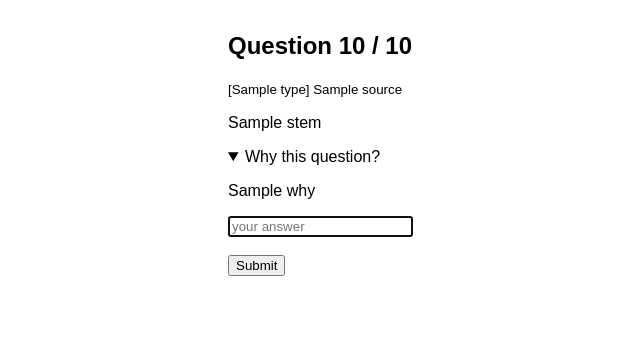
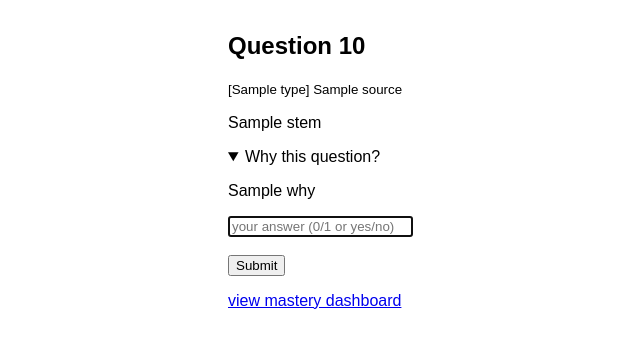
Before and after one commit to wutangrepo/adaptive-tutor, a FastAPI app: template app/templates/quiz.html in a window 1280 px wide. Shown: the top 348 px of the page, without its empty margins (92-732 px from the left). Run offline with FastAPI, Linux system fonts and the light colour scheme; the template is opened without the code that fills it: most values are stand-ins (such as "Sample title", 1, 10 or a date in 2020).

Commit message:
fix web template for quiz showing and add one option dashboard link in done

```diff
--- a/app/templates/done.html
+++ b/app/templates/done.html
@@ -4,4 +4,5 @@
   <h2>🎉 That's all the items for now.</h2>
   <p>Walking skeleton — fixed order, deterministic grading.</p>
   <a href="/">Restart</a>
+  <p><a href="/dashboard?sid={{ sid }}">mastery dashboard</a></p>
 </body></html>
--- a/app/templates/quiz.html
+++ b/app/templates/quiz.html
@@ -1,10 +1,16 @@
 <!doctype html>
-<html><head><meta charset="utf-8"><title>Adaptive Tutor</title></head>
+<html>
+<head><meta charset="utf-8"><title>Adaptive Tutor</title></head>
 <body style="max-width:640px;margin:2rem auto;font-family:sans-serif">
-  <h2>Question {{ idx + 1 }} / {{ total }}</h2>
+  <h2>Question {{ n + 1 }}</h2>
   <p><small>[{{ item.type }}] {{ item.source }}</small></p>
   <p>{{ item.stem }}</p>
-  <details open><summary>Why this question?</summary><p>{{ why }}</p></details>
+
+  <details open>
+    <summary>Why this question?</summary>
+    <p>{{ why }}</p>
+  </details>
+
   <form method="post" action="/answer/{{ item.id }}?sid={{ sid }}">
     {% if item.type == 'mcq' %}
       {% for opt in item.payload.options %}
@@ -13,8 +19,12 @@
         </label>
       {% endfor %}
     {% else %}
-      <input name="student_answer" autofocus autocomplete="off" placeholder="your answer">
+      <input name="student_answer" autofocus autocomplete="off"
+             placeholder="your answer (0/1 or yes/no)">
     {% endif %}
     <br><br><button type="submit">Submit</button>
   </form>
-</body></html>
+
+  <p><a href="/dashboard?sid={{ sid }}">view mastery dashboard</a></p>
+</body>
+</html>
```
